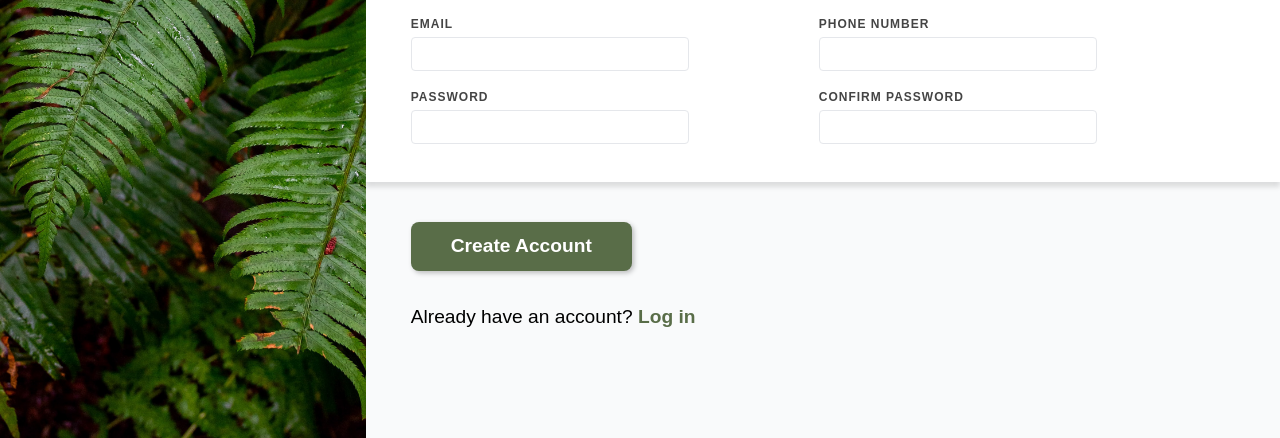
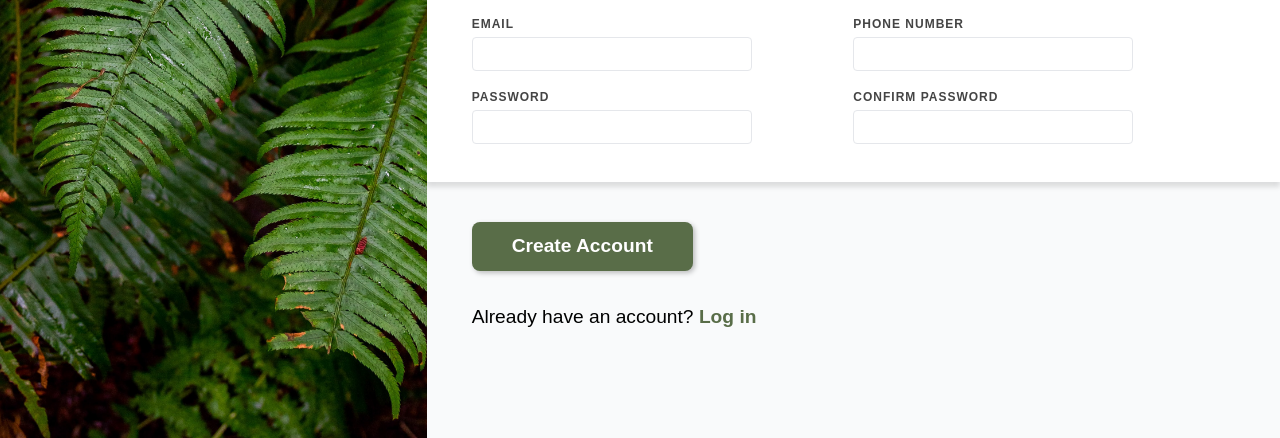
Before and after one commit to alexign473/sign-up-form, a plain HTML site: page index.html in a window 1280 px wide. Shown: the part 362-800 px from the top of the page. Drawn offline with Linux system fonts and the light colour scheme.

Commit message:
Update layout

```diff
--- a/style.css
+++ b/style.css
@@ -172,6 +172,8 @@ button {
 
 .form-submit {
   padding-top: 40px;
+  display: flex;
+  flex-direction: column;
 }
 
 .form-submit p {
@@ -188,7 +190,7 @@ button {
 @media (width >=64em) {
   .bg-img {
     display: flex;
-    width: 40%;
+    width: 50%;
   }
   .form-header,
   .sign-up-form {
@@ -200,6 +202,11 @@ button {
   }
   .form-input {
     width: 50%;
-    padding-right: 130px;
+  }
+  .form-input input {
+    width: max(280px, 70%);
+  }
+  .form-submit {
+    align-items: flex-start;
   }
 }
```
